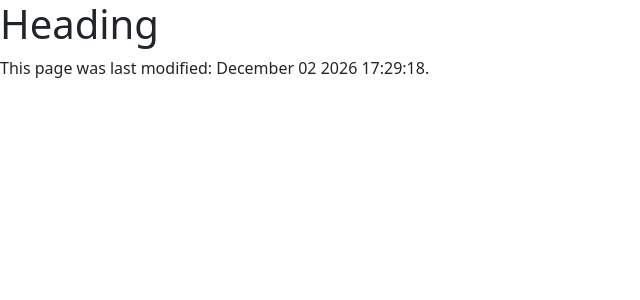
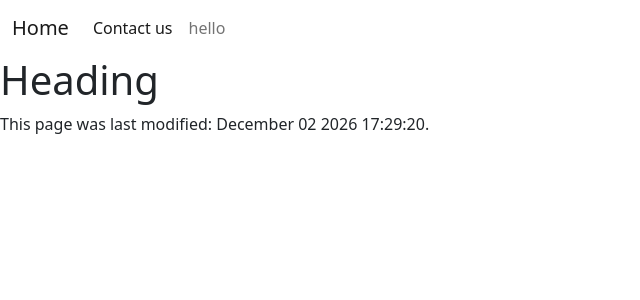
Before and after one commit to Lake-Tuggeranong-College/NA-2023S1Web-NJPHP2023, a PHP site: page /index.php in a window 1280 px wide. Shown: the top 300 px of the page, without its empty margins (0-640 px from the left). Run offline with PHP 8.4, Linux system fonts and the light colour scheme.

Commit message:
added a nav bar

```diff
--- a/contact.csv
+++ b/contact.csv
@@ -1,2 +1,4 @@
 111@2111,hgfc
 iudbg@lkn,ufoqhokhfiuhohfdohoikkcxkjkjkfjhjdshkhjhkiuvfhlknkdvkjbnkjfnkjbkjoiucoikhfonkjkbkjnf8nblknfckjbbnvcnymnikjlknc
+111@111,t987fdd
+111@111,gerwg
--- a/index.php
+++ b/index.php
@@ -1,12 +1,5 @@
-<!doctype html>
 <?php include "template.php"?>
-<html lang="en">
-<head>
-    <meta charset="utf-8">
-    <meta name="viewport" content="width=device-width, initial-scale=1">
     <title>PHP Template</title>
-    <link href="css/bootstrap.min.css" rel="stylesheet">
-</head>
 <body>
 <h1>Heading</h1>
 
--- a/template.php
+++ b/template.php
@@ -1,3 +1,28 @@
+<!doctype html>
+<html lang="en">
+<head>
+    <meta charset="utf-8">
+    <meta name="viewport" content="width=device-width, initial-scale=1">
+    <link href="css/bootstrap.min.css" rel="stylesheet">
+</head>
+<nav class="navbar navbar-expand-lg bg-body-tertiary">
+    <div class="container-fluid">
+        <a class="navbar-brand" href="index.php">Home</a>
+        <button class="navbar-toggler" type="button" data-bs-toggle="collapse" data-bs-target="#navbarSupportedContent" aria-controls="navbarSupportedContent" aria-expanded="false" aria-label="Toggle navigation">
+            <span class="navbar-toggler-icon"></span>
+        </button>
+        <div class="collapse navbar-collapse" id="navbarSupportedContent">
+            <ul class="navbar-nav me-auto mb-2 mb-lg-0">
+                <li class="nav-item">
+                    <a class="nav-link active" aria-current="page" href="contact.php">Contact us</a>
+                </li>
+                <li class="nav-item">
+                    <a class="nav-link" href="#">hello</a>
+                </li>
+            </ul>
+        </div>
+    </div>
+</nav>
 <?php
 
 function footer():string {
```
Also changed, not shown: contact.php (+3 -8 lines).
